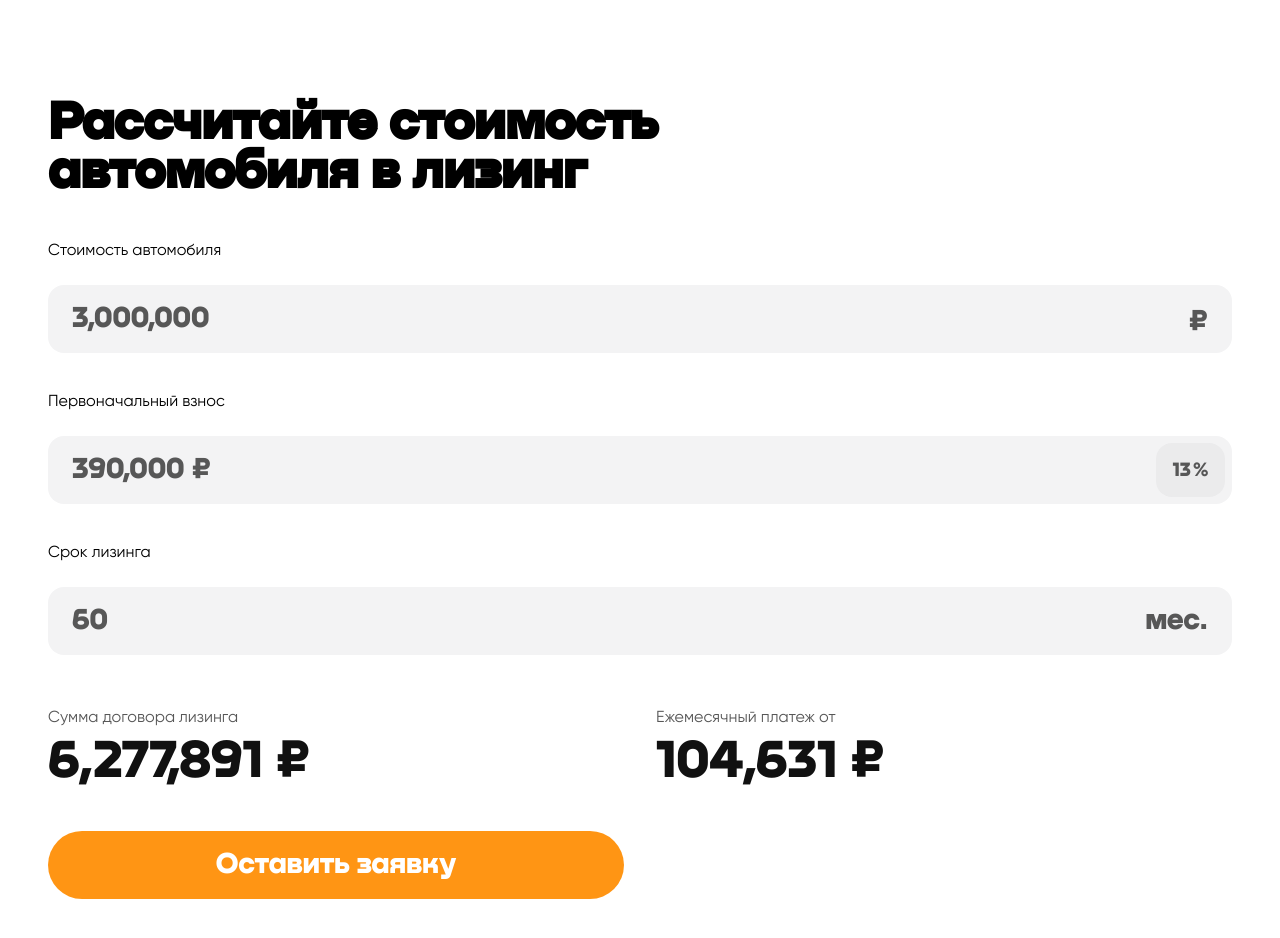
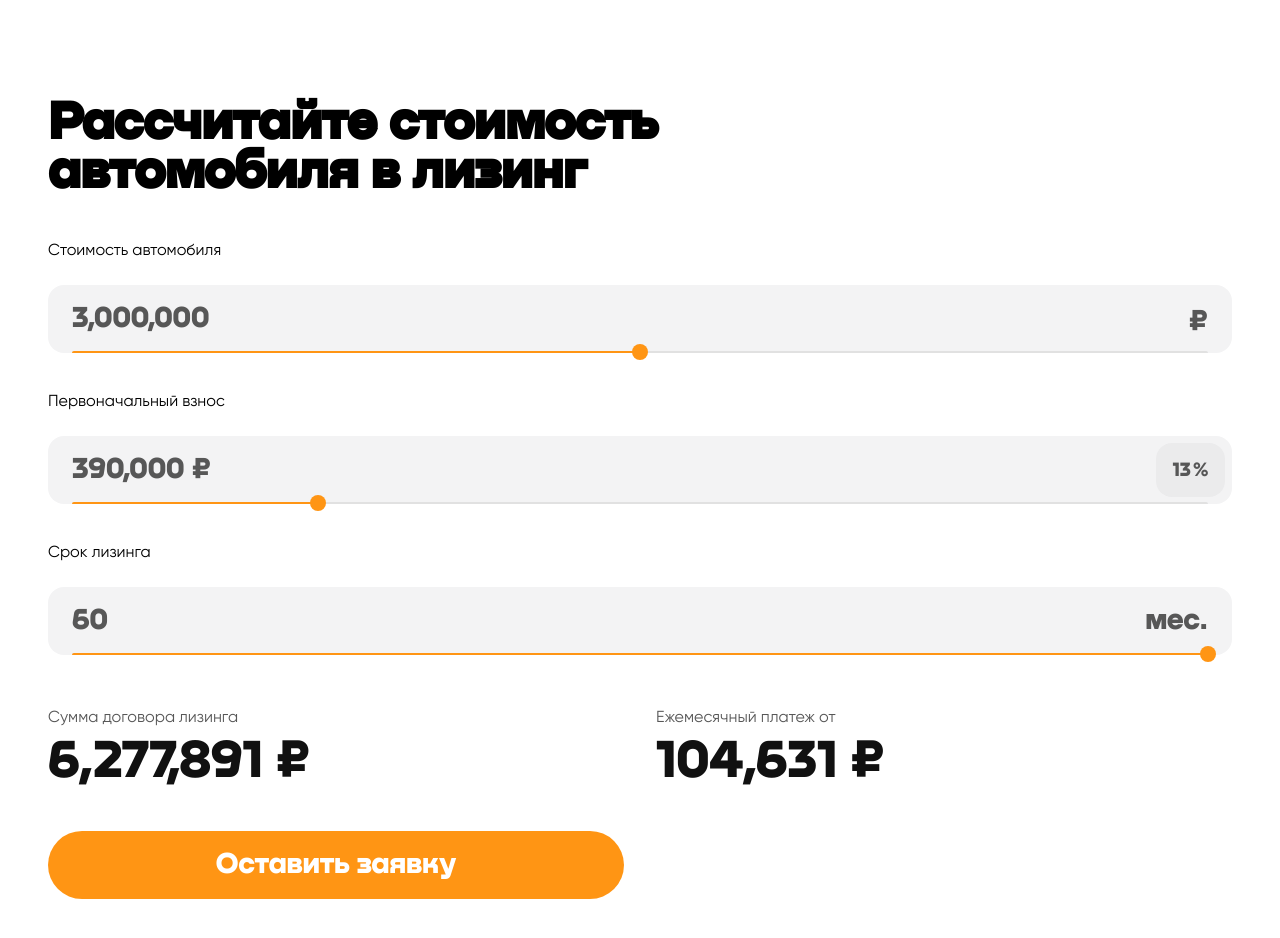
Before and after one commit to DmitrySaf/leasing-calculator, a React (Vite) app: page / in a window 1280 px wide. Shown: the top 938 px of the page. Built offline with nearby package versions, Linux system fonts and the light colour scheme.

Commit message:
added range sliders and their rendering on value change

```diff
--- a/src/components/Inputs/Inputs.scss
+++ b/src/components/Inputs/Inputs.scss
@@ -133,4 +133,33 @@
       line-height: $line-height-medium;
     }
   }
+  &__range-slider {
+    position: absolute;
+    bottom: 0;
+    left: 50%;
+    transform: translateX(-50%);
+    width: calc(100% - 48px);
+    height: 2px;
+    background-color: #E1E1E1;
+    border-top-left-radius: .5rem;
+    border-top-right-radius: .5rem;
+  }
+  &__range-slider-bar {
+    height: 100%;
+    width: 50%;
+    border-top-left-radius: .5rem;
+    border-top-right-radius: .5rem;
+    background-color: $color-primary;
+  }
+  &__range-slider-circle {
+    position: absolute;
+    top: 50%;
+    left: 50%;
+    width: 1rem;
+    height: 1rem;
+    background-color: $color-primary;
+    transform: translate(-50%, -50%);
+    border-radius: 50%;
+    cursor: pointer;
+  }
 }
--- a/src/components/Inputs/Inputs.tsx
+++ b/src/components/Inputs/Inputs.tsx
@@ -1,8 +1,6 @@
 import {
   useRef,
-  useReducer,
-  useState,
-  useEffect
+  useState
 } from 'react';
 
 import { InitialValues, IUnformattedState, IAction, IFormattedState } from "../interfaces";
@@ -15,15 +13,6 @@ interface Event {
   }
 }
 
-const reducer = (state: IUnformattedState, action: IAction) => {
-  switch (action.type) {
-    case 'carPrice': return {...state, carPrice: +state.carPrice.replace('/\s/g', '')};
-    case 'carPrice': return {...state, carPrice: +state.carPrice.replace('/\s/g', '')};
-    case 'carPrice': return {...state, carPrice: +state.carPrice.replace('/\s/g', '')};
-  }
-  return state
-}
-
 interface InputsProps {
   initialValues: InitialValues,
   handleChange: (values: IFormattedState) => void
@@ -31,7 +20,7 @@ interface InputsProps {
 
 const Inputs = ({initialValues, handleChange}: InputsProps) => {
   const firstPaymentRef = useRef<HTMLInputElement>(null);
-  const [state, setState] = useState({
+  const [state, setState] = useState<IFormattedState>({
     carPrice: initialValues.carPrice.value,
     firstPayment: initialValues.firstPayment.value,
     period: initialValues.period.value
@@ -58,6 +47,12 @@ const Inputs = ({initialValues, handleChange}: InputsProps) => {
     return value;
   }
 
+  const valueToPercent = (name: string) => {
+    if (state[name] > initialValues[name].max) return 100;
+    if (state[name] < initialValues[name].min) return 1;
+    return Number(state[name]) / initialValues[name].max * 100
+  }
+
   return (
     <div className="inputs">
       <div className="input__container">
@@ -74,6 +69,10 @@ const Inputs = ({initialValues, handleChange}: InputsProps) => {
             autoComplete="off"
           />
           <div className="input__unit">₽</div>
+          <div className="input__range-slider">
+            <div className="input__range-slider-bar" style={{"width": `${valueToPercent('carPrice')}%`}}></div>
+            <div className="input__range-slider-circle" style={{"left": `${valueToPercent('carPrice')}%`}}></div>
+          </div>
         </div>
       </div>
       <div className="input__container">
@@ -98,6 +97,10 @@ const Inputs = ({initialValues, handleChange}: InputsProps) => {
             <div className="input__unit_hidden">{state.firstPayment}</div>
             <div className="input__unit input__unit_theme_percent">%</div>
           </div>
+          <div className="input__range-slider">
+            <div className="input__range-slider-bar" style={{"width": `${valueToPercent('firstPayment')}%`}}></div>
+            <div className="input__range-slider-circle" style={{"left": `${valueToPercent('firstPayment')}%`}}></div>
+          </div>
         </div>
       </div>
       <div className="input__container">
@@ -114,6 +117,10 @@ const Inputs = ({initialValues, handleChange}: InputsProps) => {
             autoComplete="off"
           />
           <div className="input__unit">мес.</div>
+          <div className="input__range-slider">
+            <div className="input__range-slider-bar" style={{"width": `${valueToPercent('period')}%`}}></div>
+            <div className="input__range-slider-circle" style={{"left": `${valueToPercent('period')}%`}}></div>
+          </div>
         </div>
       </div>
     </div>
--- a/src/components/interfaces.ts
+++ b/src/components/interfaces.ts
@@ -5,6 +5,7 @@ interface IUnformattedState {
 }
 
 interface IFormattedState {
+  [i: string]: number,
   carPrice: number,
   firstPayment: number,
   period: number
```
